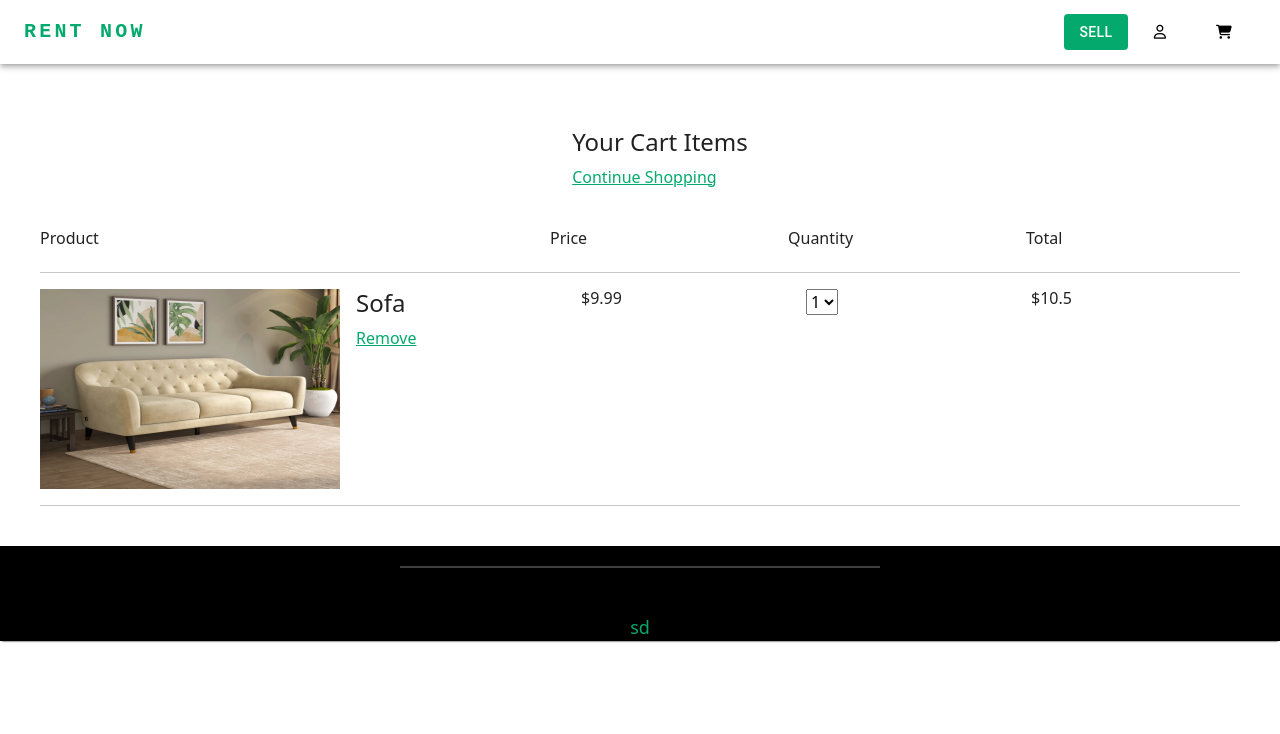
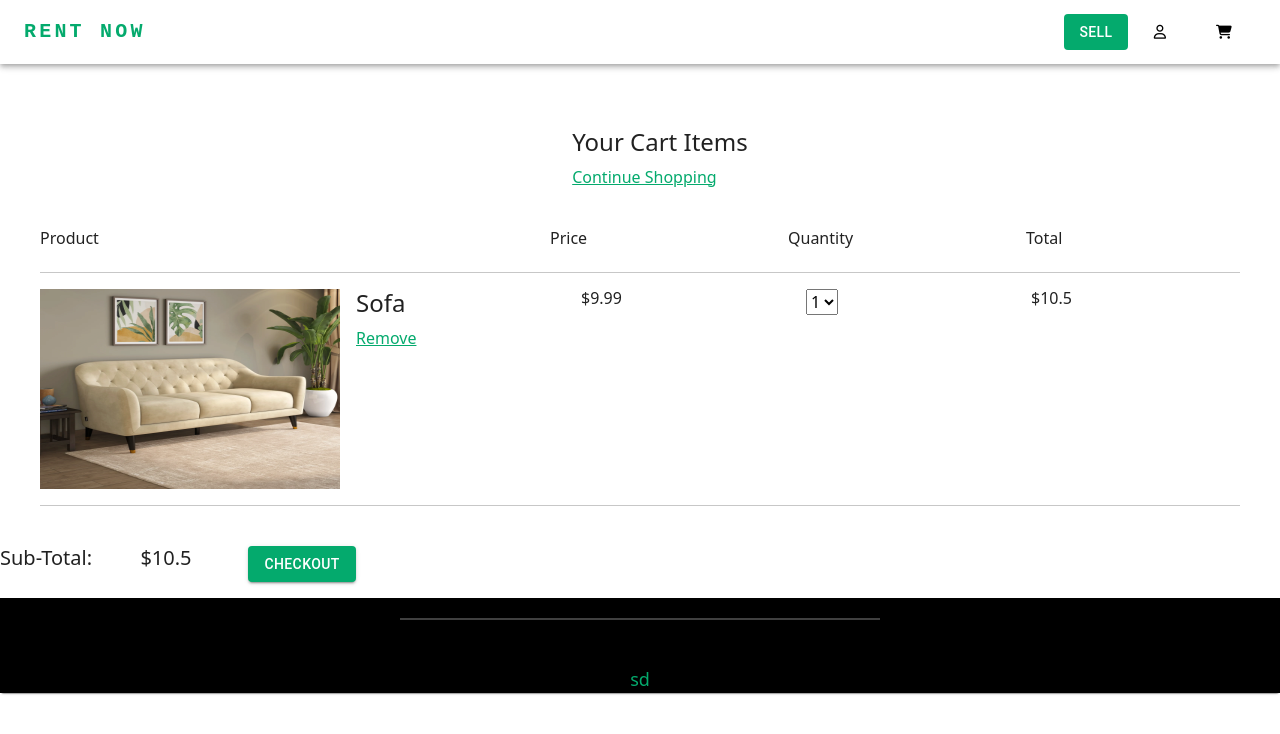
Before and after one commit to krishnan472003/Community-marketplace, a React (Create React App) app: page /cart in a window 1280 px wide. Shown: the top 734 px of the page. Built offline with nearby package versions, Linux system fonts and the light colour scheme.

Commit message:
added checkout button

```diff
--- a/src/Screens/Cart/Cart.jsx
+++ b/src/Screens/Cart/Cart.jsx
@@ -76,6 +76,23 @@ function Cart() {
       <Grid>
           <hr />
       </Grid>
+      </Box>
+
+      <Box sx={{ flexGrow: 1}} marginBottom={2}>
+      <Grid container spacing={2}>
+        <Grid item xs={1.3}>
+          <h5>Sub-Total:</h5>
+        </Grid>
+        <Grid item xs={1}>
+          <h5>$10.5</h5>
+        </Grid>
+        <Grid item xs>
+          <Buttons
+            variant="contained"
+            text = "CheckOut"
+          />
+        </Grid>
+      </Grid>
     </Box>
     <Footer/>
     </Paper>
```
